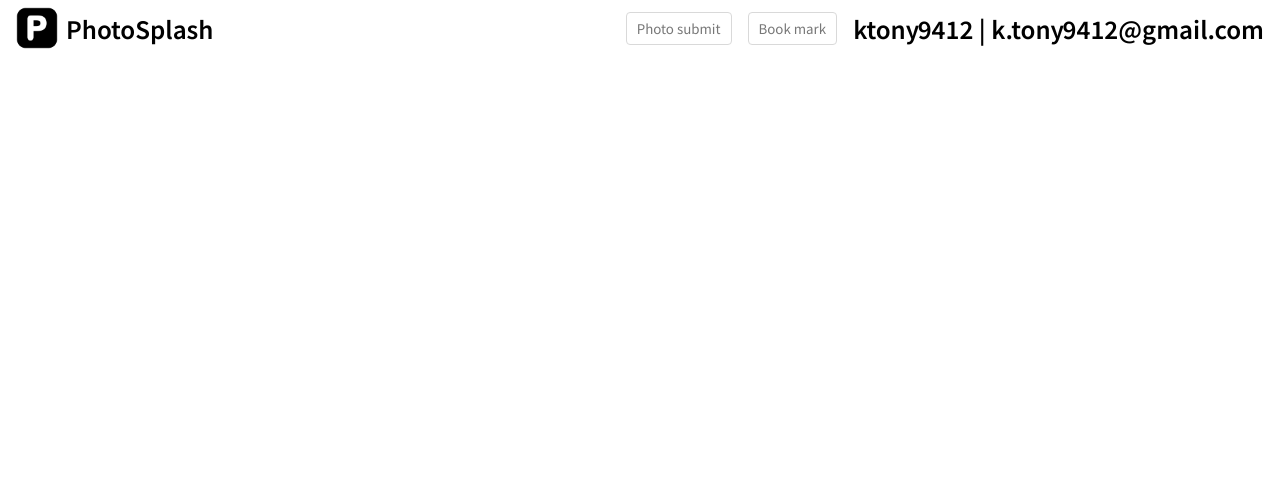
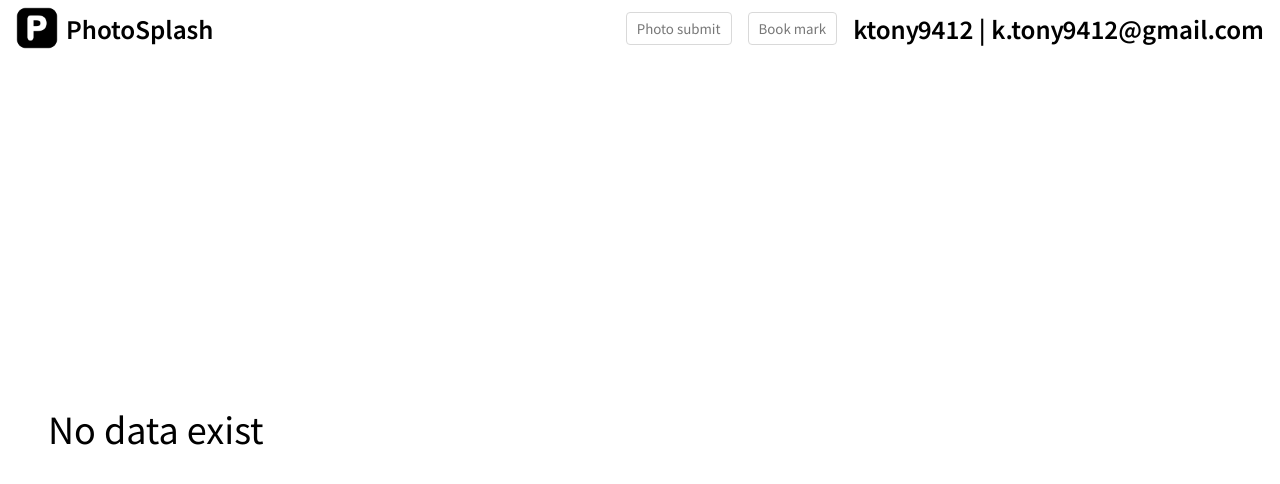
Before and after one commit to TonyKim9401/image-search-site, a React (Vite) app: page /bookmark in a window 1280 px wide. Shown: the top 484 px of the page. Built offline with nearby package versions, Linux system fonts and the light colour scheme; what react-simple-toasts would draw is missing.

Commit message:
feat: Improve UX and routing
1.Specify details for router by adding '/search'
2. Adapt close feature with keyEvent to close Dialog window
3. Handle bookmark page in case it has data or non-data

```diff
--- a/src/App.tsx
+++ b/src/App.tsx
@@ -12,7 +12,7 @@ function App() {
       <BrowserRouter>
         <Routes>
           <Route index path="/" element={<MainPage />}></Route>
-          <Route path="/:id" element={<MainPage />}></Route>
+          <Route path="/search/:id" element={<MainPage />}></Route>
           <Route path="/bookmark" element={<BookmarkPage />}></Route>
         </Routes>
       </BrowserRouter>
--- a/src/components/common/dialog/DetailDialog.module.scss
+++ b/src/components/common/dialog/DetailDialog.module.scss
@@ -102,6 +102,7 @@
       width: 100%;
       height: calc(100% - 220px);
 
+      overflow: hidden;
       .image {
         height: 100%;
         object-fit: cover;
--- a/src/components/common/dialog/DetailDialog.tsx
+++ b/src/components/common/dialog/DetailDialog.tsx
@@ -49,7 +49,16 @@ function DetailDialog({ data, handleDialog }: Props) {
     ) {
       setBookmark(true);
     } else if (!getLocalStorage) return;
-  });
+
+    // Close dialog when 'ESC' key down
+    const escKeyDownCloseDialog = (event: any) => {
+      if (event.key === "Escape") {
+        closeDialog();
+      }
+    };
+    window.addEventListener("keydown", escKeyDownCloseDialog);
+    return () => window.removeEventListener("keydown", escKeyDownCloseDialog);
+  }, []);
 
   return (
     <div className={styles.container}>
--- a/src/components/common/header/CommonHeader.module.scss
+++ b/src/components/common/header/CommonHeader.module.scss
@@ -1,4 +1,4 @@
-.header{
+.header {
   display: flex;
   align-items: center;
   justify-content: space-between;
@@ -17,15 +17,17 @@
 
     gap: 8px;
 
-        &__logo{
-            height: 75%
+    cursor: pointer;
+
+    &__logo {
+      height: 75%;
     }
-        &__title{
+    &__title {
       font-size: 24px;
       font-weight: 600;
     }
   }
-    &__profileBox{
+  &__profileBox {
     display: flex;
     align-items: center;
     justify-content: center;
@@ -48,7 +50,7 @@
       color: $color-white-600;
       background-color: $color-white-000;
     }
-        &__userName{
+    &__userName {
       color: $color-white-600;
       font-weight: 400;
       font-size: 15px;
--- a/src/components/common/header/CommonHeader.tsx
+++ b/src/components/common/header/CommonHeader.tsx
@@ -4,13 +4,17 @@ import styles from "./CommonHeader.module.scss";
 function CommonHeader() {
   // move to bookmark page
   const navigate = useNavigate();
-  const moveToPage = () => {
-    navigate("/bookmark");
+  const moveToPage = (filter: string) => {
+    if (filter === "main") navigate("/");
+    if (filter === "bookmark") navigate("/bookmark");
   };
 
   return (
     <header className={styles.header}>
-      <div className={styles.header__logoBox}>
+      <div
+        className={styles.header__logoBox}
+        onClick={() => moveToPage("main")}
+      >
         <img
           src="src/assets/images/image-logo.png"
           alt=""
@@ -24,7 +28,7 @@ function CommonHeader() {
         </button>
         <button
           className={styles.header__profileBox__button}
-          onClick={moveToPage}
+          onClick={() => moveToPage("bookmark")}
         >
           Book mark
         </button>
--- a/src/components/common/navigation/nav.json
+++ b/src/components/common/navigation/nav.json
@@ -1,84 +1,84 @@
 [
   {
     "index": 0,
-    "path": "/edit",
+    "path": "/search/edit",
     "label": "Press/Editorial",
     "searchValue": "edit",
     "isActive": false
   },
   {
     "index": 1,
-    "path": "/following",
+    "path": "/search/following",
     "label": "following",
     "searchValue": "following",
     "isActive": false
   },
   {
     "index": 2,
-    "path": "/photoPlus",
+    "path": "/search/photoPlus",
     "label": "Unsplash Photo+",
     "searchValue": "photo",
     "isActive": false
   },
   {
     "index": 3,
-    "path": "/oneColor",
+    "path": "/search/oneColor",
     "label": "oneColor",
     "searchValue": "one color",
     "isActive": false
   },
   {
     "index": 4,
-    "path": "/3dRender",
+    "path": "/search/3dRender",
     "label": "3d rendering",
     "searchValue": "3d rendering",
     "isActive": false
   },
   {
     "index": 5,
-    "path": "/nature",
+    "path": "/search/nature",
     "label": "nature",
     "searchValue": "nature",
     "isActive": false
   },
   {
     "index": 6,
-    "path": "/textures",
+    "path": "/search/textures",
     "label": "textures and patterns",
     "searchValue": "texture",
     "isActive": false
   },
   {
     "index": 7,
-    "path": "/interior",
+    "path": "/search/interior",
     "label": "interior",
     "searchValue": "interior",
     "isActive": false
   },
   {
     "index": 8,
-    "path": "/film",
+    "path": "/search/film",
     "label": "film",
     "searchValue": "film",
     "isActive": false
   },
   {
     "index": 9,
-    "path": "/experimental",
+    "path": "/search/experimental",
     "label": "experimental",
     "searchValue": "experimental",
     "isActive": false
   },
   {
     "index": 10,
-    "path": "/travel",
+    "path": "/search/travel",
     "label": "travel",
     "searchValue": "travel",
     "isActive": false
   },
   {
     "index": 11,
-    "path": "/sports",
+    "path": "/search/sports",
     "label": "sports",
     "searchValue": "sports",
     "isActive": false
--- a/src/pages/bookmark/index.tsx
+++ b/src/pages/bookmark/index.tsx
@@ -23,9 +23,13 @@ function index() {
       {/* Common header UI part */}
       <CommonHeader />
       <main className={styles.page__contents}>
-        {data.map((item: CardDTO) => {
-          return <Card prop={item} key={item.id} />;
-        })}
+        {data.length === 0 ? (
+          <div className={styles.page__contents__noData}> No data exist </div>
+        ) : (
+          data.map((item: CardDTO) => {
+            return <Card prop={item} key={item.id} />;
+          })
+        )}
       </main>
     </div>
   );
--- a/src/pages/bookmark/styles/index.module.scss
+++ b/src/pages/bookmark/styles/index.module.scss
@@ -12,7 +12,7 @@ $HEADER-HEIGHT: 56px;
   &__contents {
     display: flex;
     flex-wrap: wrap;
-    align-items: flex-start;
+    align-items: center;
     justify-content: flex-start;
 
     width: 100%;
@@ -20,5 +20,21 @@ $HEADER-HEIGHT: 56px;
 
     padding: 48px;
     gap: 24px;
+
+    overflow-y: scroll;
+
+    &__noData {
+      display: flex;
+      align-items: center;
+      justify-self: center;
+
+      width: 100%;
+      height: 100%;
+
+      font-size: 36px;
+      font-weight: 36px;
+
+      columns: $color-gray-300;
+    }
   }
 }
--- a/src/pages/index/components/Card.module.scss
+++ b/src/pages/index/components/Card.module.scss
@@ -8,7 +8,7 @@
   cursor: pointer;
 
   @media (min-width: 1024px) and (max-width: 1440px) {
-    witdh: 200px;
+    width: 200px;
     height: 200px;
   }
 
```
Lines whose indentation alone changed are shown as unchanged.
